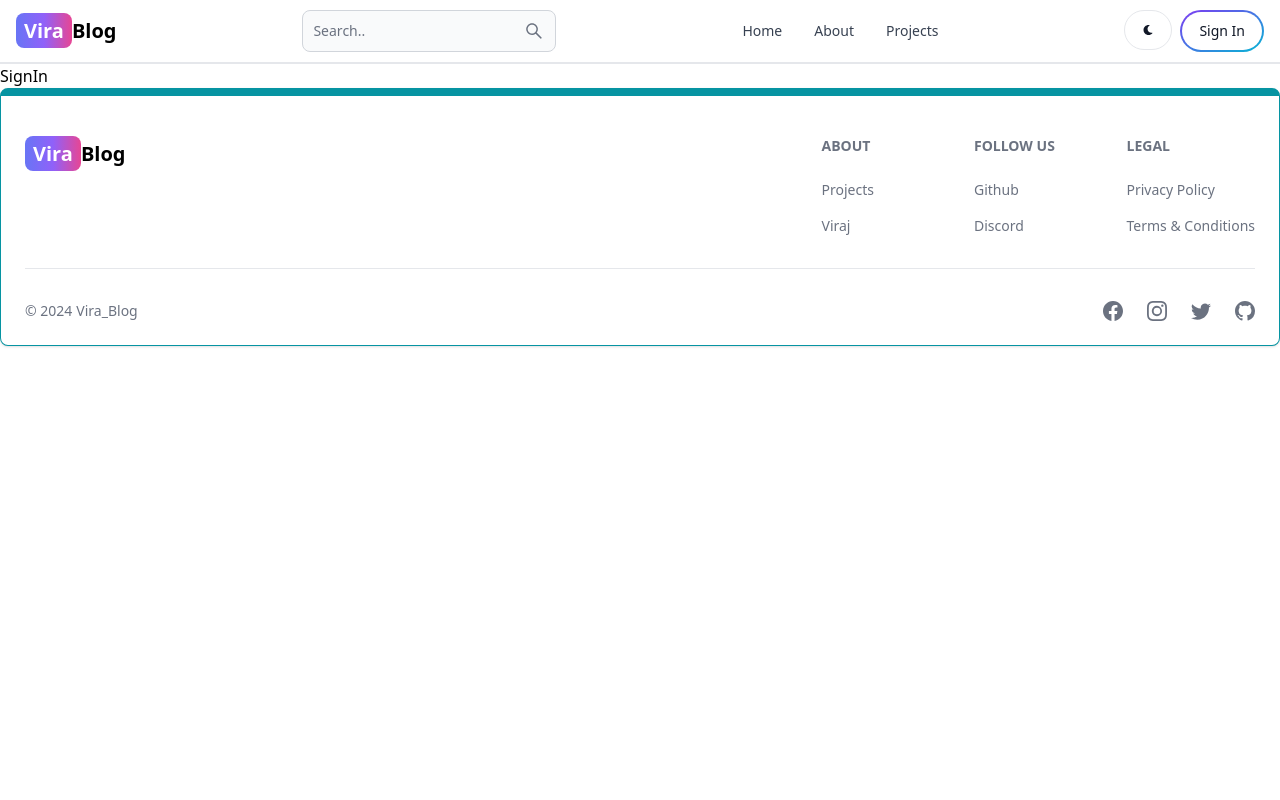
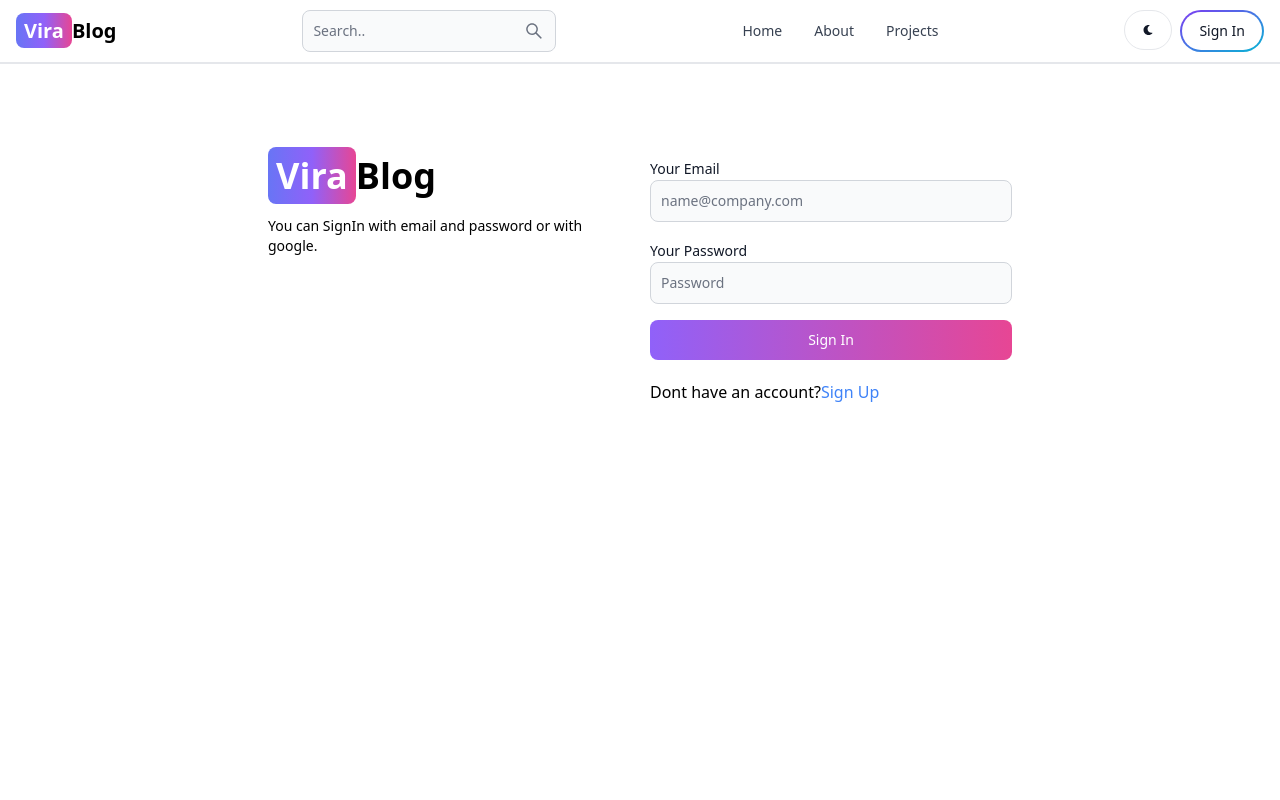
Before and after one commit to Viraj-2000/Vira_Blog, a React (Vite) app in the folder client/: page /sign-in in a window 1280 px wide. Shown: the top 800 px of the page. Built offline with nearby package versions, Linux system fonts and the light colour scheme.

Commit message:
Complete signin page fuctionality

```diff
--- a/client/src/pages/SignIn.jsx
+++ b/client/src/pages/SignIn.jsx
@@ -1,5 +1,110 @@
-import React from "react";
+import { Alert, Button, Label, Spinner, TextInput } from "flowbite-react";
+import React, { useState } from "react";
+import { Link, useNavigate } from "react-router-dom";
 
 export default function SignIn() {
-  return <div>SignIn</div>;
+  const [formData, setFormData] = useState({});
+  const [errorMessage, setErrorMessage] = useState(null);
+  const [loading, setLoading] = useState(false);
+  const navigate = useNavigate();
+
+  const handleChange = (e) => {
+    setFormData({ ...formData, [e.target.id]: e.target.value.trim() });
+  };
+
+  const handleSubmit = async (e) => {
+    e.preventDefault();
+    if (!formData.password || !formData.email) {
+      return setErrorMessage("Please fill all required fields");
+    }
+    try {
+      setLoading(true);
+      setErrorMessage(null);
+      const res = await fetch("api/auth/signin", {
+        method: "POST",
+        headers: {
+          "Content-Type": "application/json",
+        },
+        body: JSON.stringify(formData),
+      });
+      const data = await res.json();
+      if (data.success === false) {
+        return setErrorMessage(data.message);
+      }
+      setLoading(false);
+      if (res.ok) {
+        navigate("/");
+      }
+    } catch (error) {
+      setErrorMessage(error.message);
+      setLoading(false);
+    }
+  };
+
+  return (
+    <div className="min-h-screen mt-20">
+      <div className="flex p-3 max-w-3xl mx-auto flex-col md:flex-row md:item-center gap-5">
+        {/*left*/}
+        <div className="flex-1">
+          <Link to="/" className="font-bold dark:text-white text-4xl">
+            <span className="px-2 py-1 bg-gradient-to-r from-indigo-500 via-purple-500 to-pink-500 rounded-lg text-white">
+              Vira
+            </span>
+            Blog
+          </Link>
+          <p className="text-sm mt-5">
+            You can SignIn with email and password or with google.
+          </p>
+        </div>
+        {/*right*/}
+        <div className="flex-1">
+          <form className="flex flex-col gap-4" onSubmit={handleSubmit}>
+            <div>
+              <Label value="Your Email"></Label>
+              <TextInput
+                type="text"
+                placeholder="name@company.com"
+                id="email"
+                onChange={handleChange}
+              />
+            </div>
+            <div>
+              <Label value="Your Password"></Label>
+              <TextInput
+                type="text"
+                placeholder="Password"
+                id="password"
+                onChange={handleChange}
+              />
+            </div>
+            <Button
+              gradientDuoTone="purpleToPink"
+              type="submit"
+              disabled={loading}
+            >
+              {loading ? (
+                <>
+                  <Spinner size="sm" />
+                  <span className="pl-3">Loading...</span>
+                </>
+              ) : (
+                "Sign In"
+              )}
+            </Button>
+          </form>
+          <div className="flex text-sm-2 mt-5">
+            <span>Dont have an account?</span>
+            <Link to="/sign-up" className="text-blue-500">
+              Sign Up
+            </Link>
+          </div>
+          {errorMessage && (
+            <Alert className="mt-5" color="failure">
+              {errorMessage}
+            </Alert>
+          )}
+        </div>
+      </div>
+    </div>
+  );
 }
```
